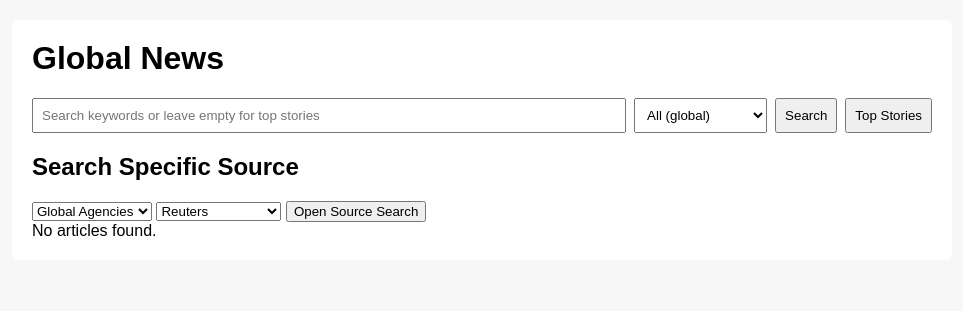
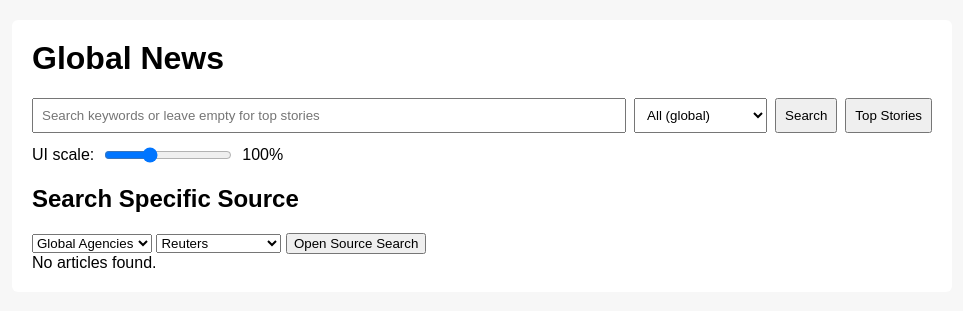
Before and after one commit to tharsh1111-ops/News-source, a FastAPI app: page / in a window 1280 px wide. Shown: the top 311 px of the page, without its empty margins (158-1121 px from the left). Run offline with FastAPI, Linux system fonts and the light colour scheme; data that the repository does not hold is empty.

Commit message:
Add DPI-aware UI scaling (devicePixelRatio + user slider)

```diff
--- a/static/main.js
+++ b/static/main.js
@@ -107,3 +107,28 @@ document.addEventListener('DOMContentLoaded', async () => {
     console.error('Failed to load sources', e);
   }
 });
+
+// DPI / UI scaling: set base font-size according to devicePixelRatio and user slider
+function applyDPIScaling() {
+  const dpr = window.devicePixelRatio || 1;
+  // base 16px scaled by device pixel ratio (clamped)
+  const base = Math.max(12, Math.min(24, 16 * dpr));
+  document.documentElement.style.setProperty('--base-font-size', base + 'px');
+}
+
+applyDPIScaling();
+
+const scaleEl = document.getElementById('uiScale');
+const scaleLabel = document.getElementById('uiScaleLabel');
+if (scaleEl) {
+  scaleEl.addEventListener('input', () => {
+    const pct = Number(scaleEl.value);
+    scaleLabel.textContent = pct + '%';
+    const base = parseFloat(getComputedStyle(document.documentElement).getPropertyValue('--base-font-size')) || 16;
+    const newBase = (base * pct) / 100;
+    document.documentElement.style.setProperty('--base-font-size', newBase + 'px');
+  });
+}
+
+// update scaling if devicePixelRatio changes (some displays support change)
+window.matchMedia(`(resolution: ${window.devicePixelRatio}dppx)`).addEventListener?.('change', applyDPIScaling);
--- a/static/styles.css
+++ b/static/styles.css
@@ -1,9 +1,30 @@
-body{font-family:Arial,Helvetica,sans-serif;margin:20px;background:#f7f7f7}
-main{max-width:900px;margin:0 auto;background:white;padding:20px;border-radius:6px}
+:root{
+	--base-font-size:16px;
+	--max-width:900px;
+}
+
+html{font-size:var(--base-font-size)}
+body{font-family:Arial,Helvetica,sans-serif;margin:1.25rem;background:#f7f7f7}
+main{max-width:var(--max-width);margin:0 auto;background:white;padding:1.25rem;border-radius:0.375rem}
 h1{margin-top:0}
-#controls{display:flex;gap:8px;align-items:center;margin-bottom:12px}
-#controls input{flex:1;padding:8px}
-#controls select, #controls button{padding:8px}
-.article{border-top:1px solid #eee;padding:12px 0}
-.article img{max-width:200px;float:right;margin-left:12px}
-.meta{color:#666;font-size:12px;margin-bottom:6px}
+#controls{display:flex;gap:0.5rem;align-items:center;margin-bottom:0.75rem;flex-wrap:wrap}
+#controls input{flex:1;padding:0.5rem}
+#controls select, #controls button{padding:0.5rem}
+.article{border-top:1px solid #eee;padding:0.75rem 0}
+.article img{max-width:12.5rem;float:right;margin-left:0.75rem}
+.meta{color:#666;font-size:0.75rem;margin-bottom:0.375rem}
+
+/* DPI-aware image handling */
+@media (min-resolution:2dppx){
+	.article img{max-width:14rem}
+}
+
+/* small screens */
+@media (max-width:640px){
+	main{padding:1rem}
+	.article img{float:none;display:block;margin:0.5rem 0}
+}
+
+/* user scale control */
+.scale-control{display:inline-flex;gap:0.5rem;align-items:center}
+.scale-control input[type="range"]{width:8rem}
--- a/templates/index.html
+++ b/templates/index.html
@@ -24,6 +24,13 @@
         <button id="topBtn">Top Stories</button>
       </section>
 
+      <div style="margin-bottom:12px">
+        <label class="scale-control">UI scale:
+          <input id="uiScale" type="range" min="50" max="200" value="100" />
+          <span id="uiScaleLabel">100%</span>
+        </label>
+      </div>
+
       <section id="sources">
         <h2>Search Specific Source</h2>
         <div class="source-controls">
```
